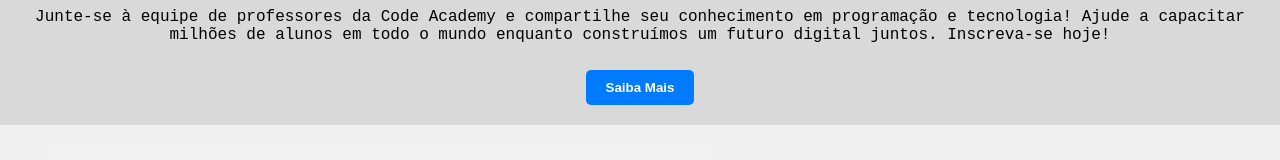
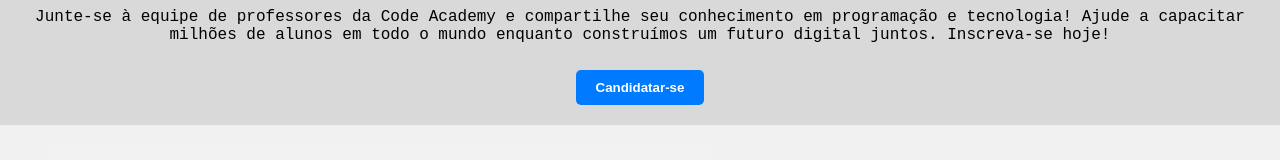
Before and after one commit to PedroVictorMcB/dev-web-geral, a React (Create React App) app: page / in a window 1280 px wide. Shown: the part 1544-1704 px from the top of the page. Built offline with nearby package versions, Linux system fonts and the light colour scheme.

Commit message:
Email-finalizado

```diff
--- a/src/Componentes/NovosProfessores/NovosProfessores.jsx
+++ b/src/Componentes/NovosProfessores/NovosProfessores.jsx
@@ -1,23 +1,31 @@
 import React from 'react';
 import '../NovosProfessores/NovosProfessores.css';
 
-function NovosProfessores() {
+const NovosProfessores = () => {
+    const EmailButtonClick = () => {
+        const email = 'Contração_Professores@CodeAcadamy.com.br';
+        const assunto = 'Interesse em se tornar um Professor';
+        const corpoEmail = 'Olá, \n\n Esta interessado em se tornar um de nossos professores aqui na Code Academy ? \n\n Vamos le ajudar, \n\n Por favor, insira seu nome completo [Aqui] \n\n Escreva um breve texto sobre suas habilidades [aqui] \n\n  Agora adicione links para contato como, \n LinkedIn [aqui] \n GitHub [aqui] \n Telefone [aqui] \n\n Seu e-mail será analisado pela nossa equipe e entraremos em contato em breve. \n\n Atenciosamente, Code Academy.';
+        window.location.href = `mailto:${email}?subject=${encodeURIComponent(assunto)}&body=${encodeURIComponent(corpoEmail)}`;
+    };
+
     return (
         <div className="Novos_professores">
             <div className="Novos_professores_info">
                 <h2>Torne-se um de nossos Professores</h2>
-                <p>Junte-se à equipe de professores da Code Academy e compartilhe seu conhecimento em programação e
+                <p>
+                    Junte-se à equipe de professores da Code Academy e compartilhe seu conhecimento em programação e
                     tecnologia! Ajude a capacitar milhões de alunos em todo o mundo enquanto construímos um futuro
-                    digital juntos. Inscreva-se hoje!</p>
+                    digital juntos. Inscreva-se hoje!
+                </p>
             </div>
-
             <nav className="Novos_professores_contactar">
-                <button className="Novos_professores_contactar_button">
-                    <a href="http://www.linkedin.com/">Saiba Mais</a>
+                <button className="Novos_professores_contactar_button" onClick={EmailButtonClick}>
+                    Candidatar-se
                 </button>
             </nav>
         </div>
     );
-}
+};
 
 export default NovosProfessores;
```
Also changed, not shown: src/Componentes/VideoCatalago/repositorioImcompleto.txt (deleted).
